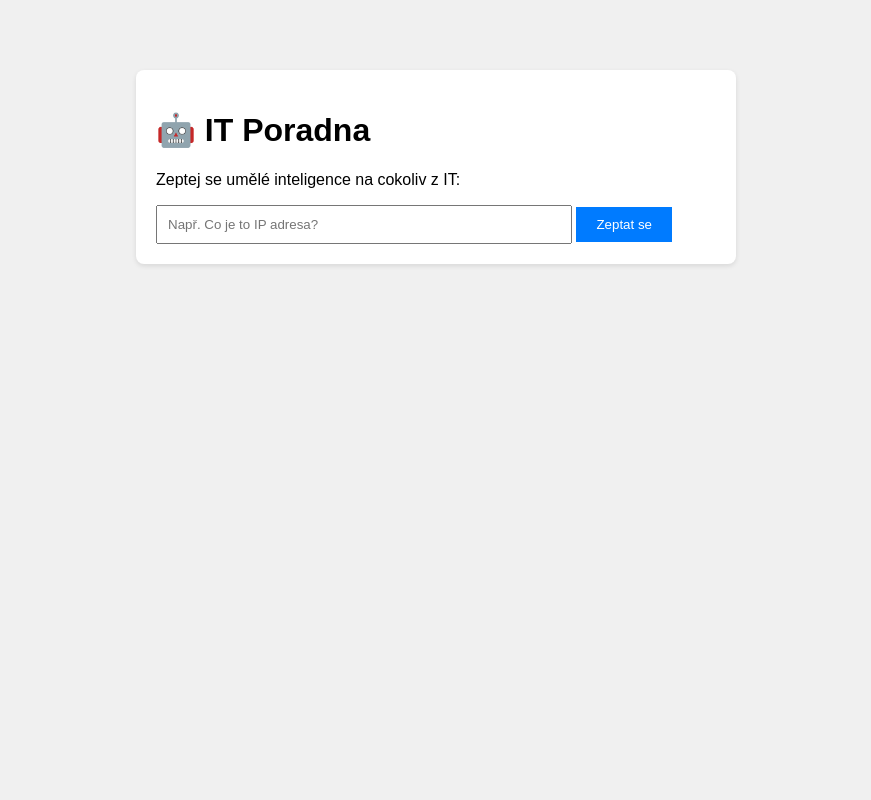
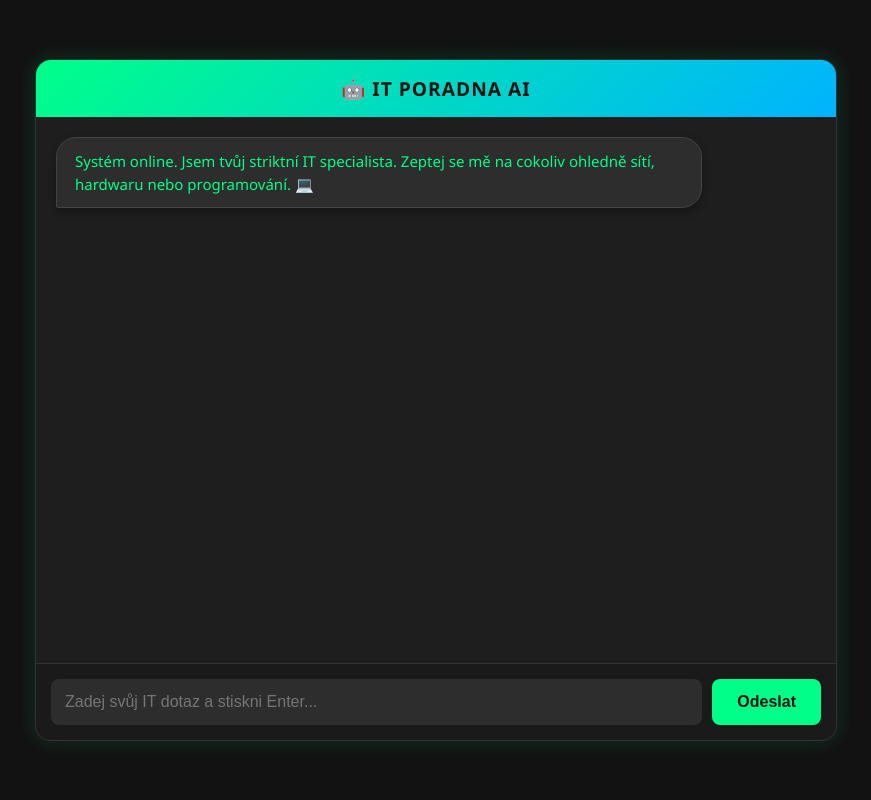
Before and after one commit to filip0g/it-poradna-offline-ai, a Flask app: page / in a window 1280 px wide. Shown: the whole page, without its empty margins (204-1075 px from the left). Run offline with Flask 3, Linux system fonts and the light colour scheme.

Commit message:
Update index.html

```diff
--- a/templates/index.html
+++ b/templates/index.html
@@ -1,41 +1,209 @@
 <!DOCTYPE html>
-<html>
+<html lang="cs">
 <head>
-    <title>IT Poradna</title>
+    <meta charset="UTF-8">
+    <meta name="viewport" content="width=device-width, initial-scale=1.0">
+    <title>IT Poradna AI</title>
     <style>
-        body { font-family: sans-serif; max-width: 600px; margin: 50px auto; padding: 20px; background-color: #f0f0f0; }
-        .chat-box { background: white; padding: 20px; border-radius: 8px; box-shadow: 0 2px 5px rgba(0,0,0,0.1); }
-        input { width: 70%; padding: 10px; }
-        button { padding: 10px 20px; background: #007bff; color: white; border: none; cursor: pointer; }
-        button:hover { background: #0056b3; }
-        #odpoved { margin-top: 20px; padding: 10px; border-left: 4px solid #007bff; background: #e9ecef; display: none; }
+        /* Celkove pozadi a pismo */
+        body {
+            background-color: #121212;
+            color: #e0e0e0;
+            font-family: 'Segoe UI', Tahoma, Geneva, Verdana, sans-serif;
+            display: flex;
+            justify-content: center;
+            align-items: center;
+            height: 100vh;
+            margin: 0;
+        }
+        /* Hlavni okno chatu */
+        #chat-container {
+            width: 95%;
+            max-width: 800px;
+            background: #1e1e1e;
+            border-radius: 15px;
+            box-shadow: 0 0 20px rgba(0, 255, 136, 0.15);
+            display: flex;
+            flex-direction: column;
+            height: 85vh;
+            border: 1px solid #333;
+        }
+        /* Hlavicka */
+        #header {
+            background: linear-gradient(135deg, #00ff88, #00b3ff);
+            color: #121212;
+            padding: 15px;
+            text-align: center;
+            border-top-left-radius: 15px;
+            border-top-right-radius: 15px;
+            font-weight: bold;
+            font-size: 1.2em;
+            letter-spacing: 1px;
+            text-transform: uppercase;
+        }
+        /* Prostor pro zpravy */
+        #chat-box {
+            flex: 1;
+            padding: 20px;
+            overflow-y: auto;
+            display: flex;
+            flex-direction: column;
+            gap: 15px;
+        }
+        /* Spolecny styl pro bubliny */
+        .message {
+            max-width: 80%;
+            padding: 12px 18px;
+            border-radius: 20px;
+            line-height: 1.5;
+            word-wrap: break-word;
+            font-size: 15px;
+        }
+        /* Zprava od uzivatele */
+        .user-msg {
+            align-self: flex-end;
+            background: #00b3ff;
+            color: white;
+            border-bottom-right-radius: 2px;
+            box-shadow: 0 4px 10px rgba(0, 179, 255, 0.2);
+        }
+        /* Zprava od AI */
+        .ai-msg {
+            align-self: flex-start;
+            background: #2d2d2d;
+            color: #00ff88;
+            border: 1px solid #444;
+            border-bottom-left-radius: 2px;
+            box-shadow: 0 4px 10px rgba(0, 0, 0, 0.3);
+        }
+        /* Indikator nacitani */
+        .loading {
+            color: #888;
+            font-style: italic;
+            font-size: 0.9em;
+            align-self: flex-start;
+            animation: pulse 1.5s infinite;
+        }
+        @keyframes pulse {
+            0% { opacity: 0.5; }
+            50% { opacity: 1; }
+            100% { opacity: 0.5; }
+        }
+        /* Spodni lista pro zadavani */
+        #input-area {
+            display: flex;
+            padding: 15px;
+            background: #1a1a1a;
+            border-bottom-left-radius: 15px;
+            border-bottom-right-radius: 15px;
+            border-top: 1px solid #333;
+        }
+        /* Textove pole */
+        #user-input {
+            flex: 1;
+            padding: 14px;
+            border: none;
+            border-radius: 8px;
+            background: #2d2d2d;
+            color: white;
+            outline: none;
+            font-size: 16px;
+            transition: 0.3s;
+        }
+        #user-input:focus {
+            box-shadow: 0 0 8px rgba(0, 255, 136, 0.5);
+        }
+        /* Tlacitko Odeslat */
+        button {
+            background: #00ff88;
+            color: #121212;
+            border: none;
+            padding: 0 25px;
+            margin-left: 10px;
+            border-radius: 8px;
+            cursor: pointer;
+            font-weight: bold;
+            font-size: 16px;
+            transition: 0.2s;
+        }
+        button:hover {
+            background: #00cc6a;
+            transform: scale(1.05);
+        }
     </style>
 </head>
 <body>
-    <div class="chat-box">
-        <h1>🤖 IT Poradna</h1>
-        <p>Zeptej se umělé inteligence na cokoliv z IT:</p>
-        <input type="text" id="dotaz" placeholder="Např. Co je to IP adresa?">
-        <button onclick="odeslat()">Zeptat se</button>
-        <div id="odpoved"></div>
+
+<div id="chat-container">
+    <div id="header">🤖 IT Poradna AI</div>
+    <div id="chat-box">
+        <div class="message ai-msg">Systém online. Jsem tvůj striktní IT specialista. Zeptej se mě na cokoliv ohledně sítí, hardwaru nebo programování. 💻</div>
     </div>
+    <div id="input-area">
+        <input type="text" id="user-input" placeholder="Zadej svůj IT dotaz a stiskni Enter..." onkeypress="handleKeyPress(event)">
+        <button onclick="sendMessage()">Odeslat</button>
+    </div>
+</div>
 
-    <script>
-        async function odeslat() {
-            const text = document.getElementById('dotaz').value;
-            const vystup = document.getElementById('odpoved');
-            vystup.style.display = 'block';
-            vystup.innerText = "Přemýšlím...";
+<script>
+    const chatBox = document.getElementById("chat-box");
+    const userInput = document.getElementById("user-input");
 
+    // Odeslani pomoci klavesy Enter
+    function handleKeyPress(event) {
+        if (event.key === "Enter") {
+            sendMessage();
+        }
+    }
+
+    async function sendMessage() {
+        const text = userInput.value.trim();
+        if (!text) return;
+
+        // Vykresleni uzivatelovy zpravy
+        addMessage(text, "user-msg");
+        userInput.value = "";
+
+        // Pridani indikatoru nacitani, nez AI odpovi
+        const loadingId = "loading-" + Date.now();
+        addMessage("AI zpracovává odpověď...", "loading", loadingId);
+
+        try {
+            // Komunikace s tvym Python backendem (app.py)
             const response = await fetch('/ai', {
                 method: 'POST',
-                headers: {'Content-Type': 'application/json'},
-                body: JSON.stringify({prompt: text})
+                headers: { 'Content-Type': 'application/json' },
+                body: JSON.stringify({ prompt: text })
             });
 
             const data = await response.json();
-            vystup.innerText = data.answer || data.error;
+
+            // Odstraneni indikatoru nacitani
+            document.getElementById(loadingId).remove();
+
+            if (response.ok) {
+                // Vykresleni odpovedi od AI
+                addMessage(data.answer, "ai-msg");
+            } else {
+                addMessage("❌ Chyba: " + (data.error || "Něco se pokazilo na serveru."), "ai-msg");
+            }
+        } catch (error) {
+            document.getElementById(loadingId).remove();
+            addMessage("❌ Chyba připojení k backendu.", "ai-msg");
         }
-    </script>
+    }
+
+    // Pomocna funkce pro vytvareni bublin v chatu
+    function addMessage(text, className, id = null) {
+        const msgDiv = document.createElement("div");
+        msgDiv.className = "message " + className;
+        msgDiv.innerText = text;
+        if (id) msgDiv.id = id;
+        chatBox.appendChild(msgDiv);
+        // Automaticky srolovat dolu
+        chatBox.scrollTop = chatBox.scrollHeight;
+    }
+</script>
+
 </body>
 </html>
```
